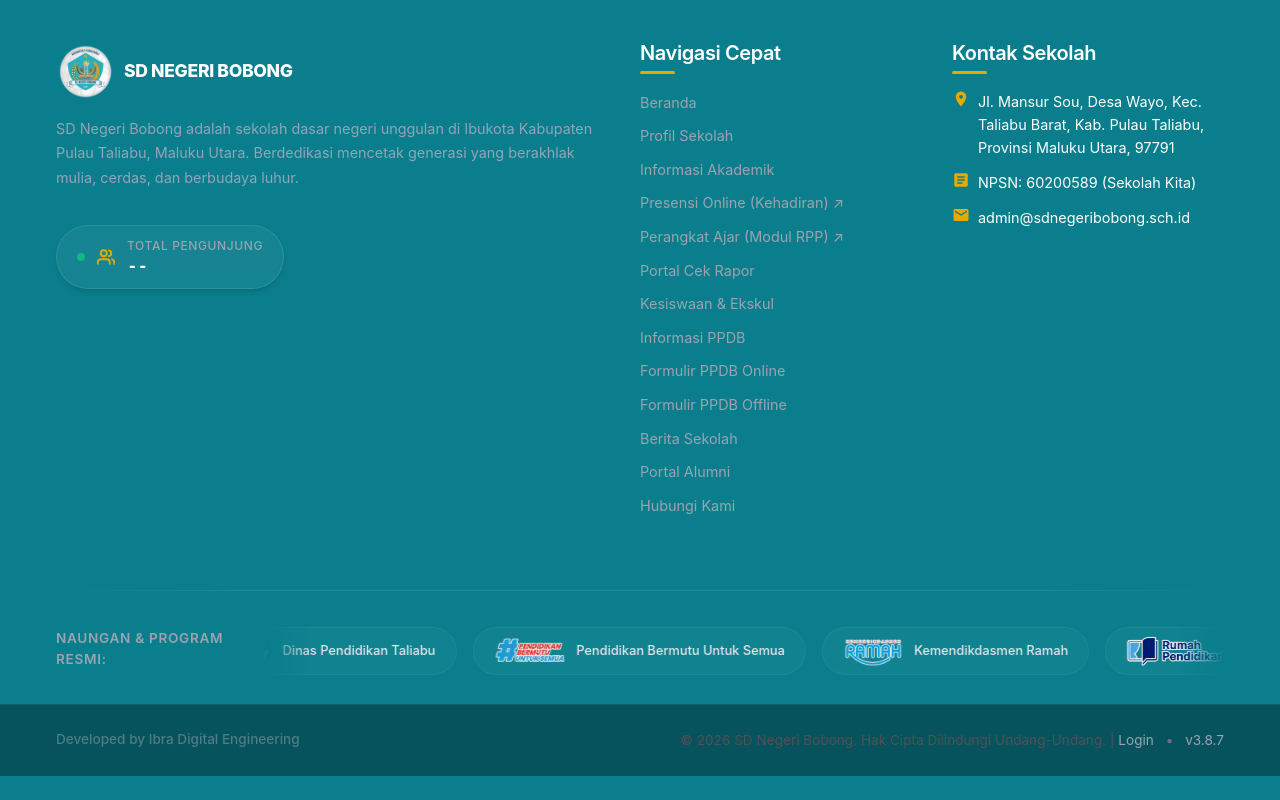
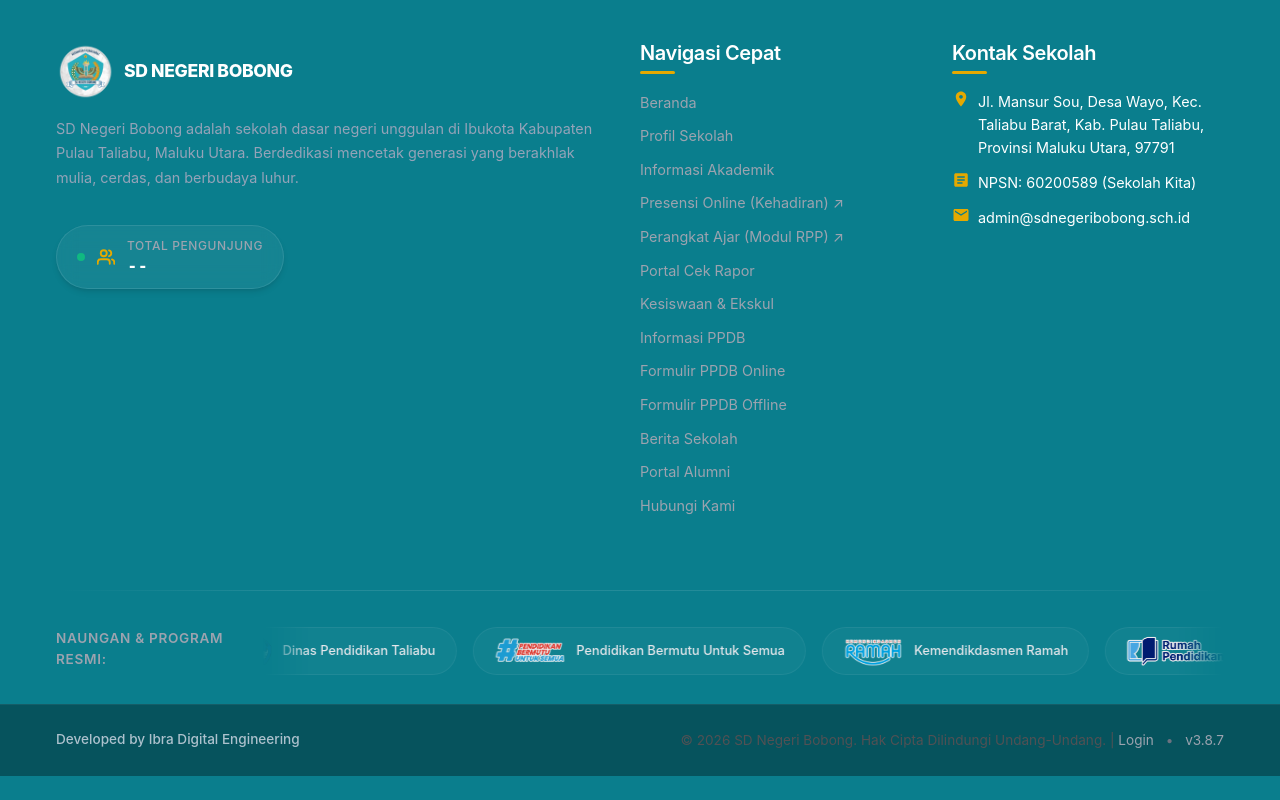
Before and after one commit to umamit/sdbobong, a Next.js app: page / in a window 1280 px wide. Shown: the part 3538-4338 px from the top of the page. Built offline with nearby package versions, Linux system fonts and the light colour scheme; no server answers; the database is empty.

Commit message:
fix(footer): cerahkan warna teks hak cipta dan developer link untuk kontras yang tinggi

```diff
--- a/src/components/Footer.module.css
+++ b/src/components/Footer.module.css
@@ -234,7 +234,7 @@
     padding-top: var(--space-md);
     padding-bottom: var(--space-md);
     font-size: 0.85rem;
-    color: #64748B;
+    color: #CBD5E1;
 }
 
 .footerBottomFlex {
@@ -247,8 +247,8 @@
 
 .developerNote {
     font-weight: 500;
-    color: #9CA3AF;
-    opacity: 0.5;
+    color: #CBD5E1;
+    opacity: 0.85;
     font-size: 0.85rem;
 }
 
```
